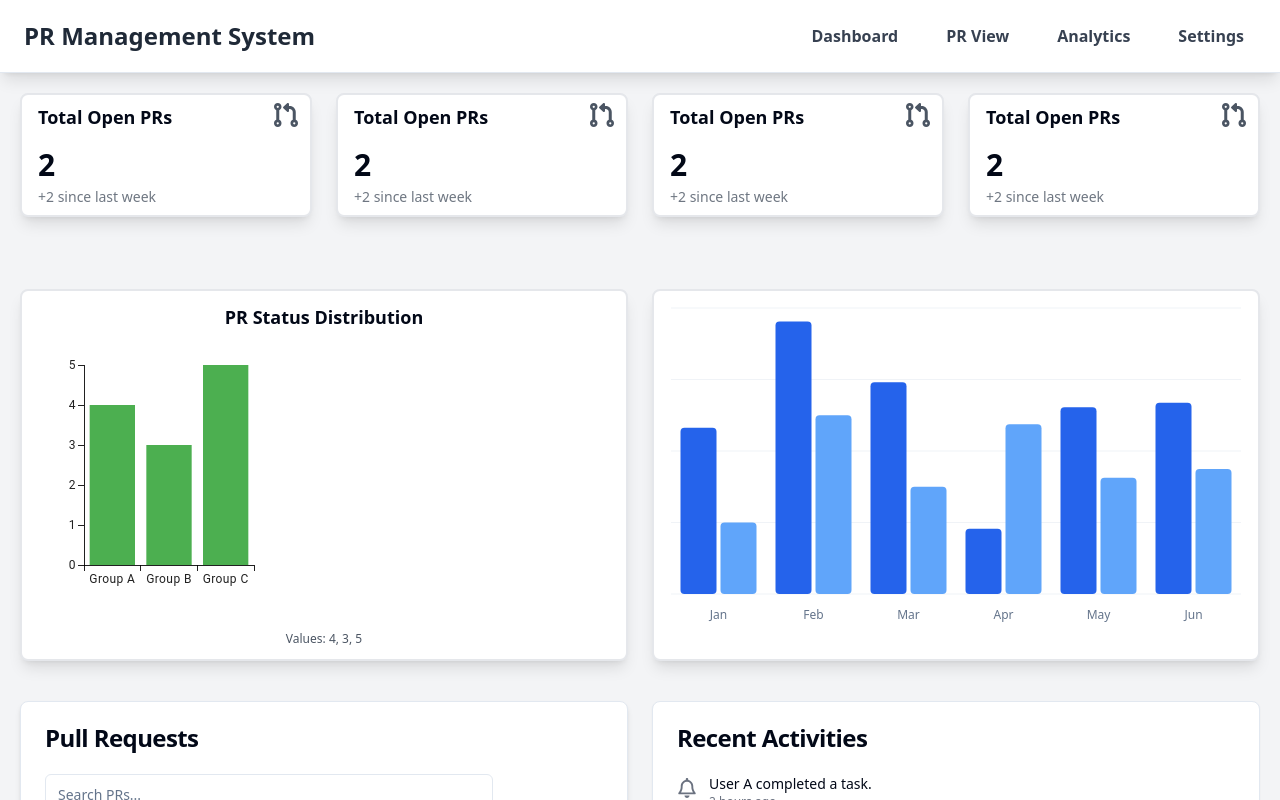
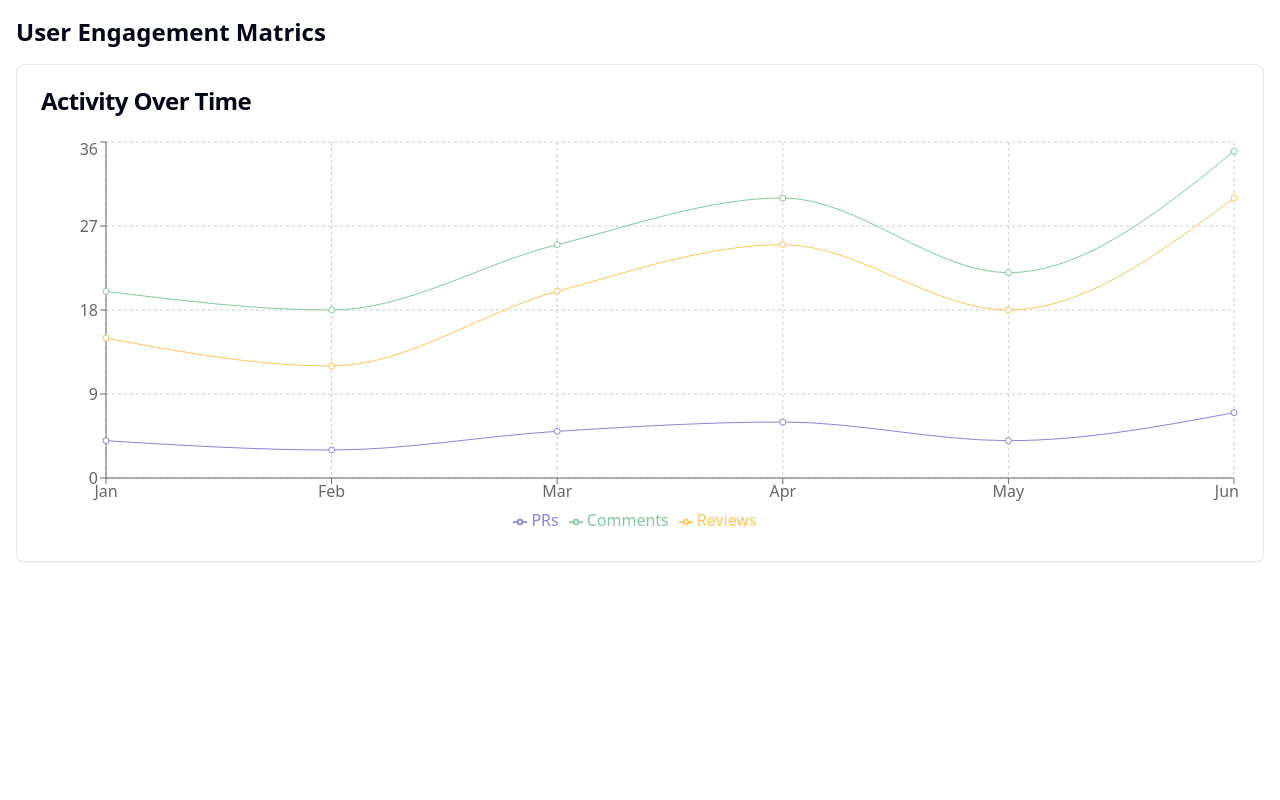
Before and after one commit to gitsurajkr/PR-Review-system, a React (Vite) app in the folder frontend/: page / in a window 1280 px wide. Shown: the top 800 px of the page. Built offline with nearby package versions, Linux system fonts and the light colour scheme.

Commit message:
added analytics page

```diff
--- a/frontend/src/App.jsx
+++ b/frontend/src/App.jsx
@@ -12,7 +12,7 @@ function App() {
       {/* <LoginCard /> */}
       {/* <GithubLogin /> */}
       {/* <WebhookCard /> */}
-      <Dashboard />
+      {/* <Dashboard /> */}
       {/* <PRCard /> */}
       {/* <Header /> */}
       {/* <PRStatusDistributionGraph /> */}
@@ -20,7 +20,7 @@ function App() {
       {/* <PRInfo /> */}
       {/* <RecentActivities /> */}
       {/* <PRsView /> */}
-      {/* <Analytics /> */}
+      <Analytics />
     </>
   )
 }
--- a/frontend/src/Page/Analytics/Analytics.jsx
+++ b/frontend/src/Page/Analytics/Analytics.jsx
@@ -1,9 +1,40 @@
 import React from "react";
+import { ResponsiveContainer, LineChart, Line,  XAxis, YAxis, CartesianGrid, Tooltip, Legend } from 'recharts'
+import { Card, CardContent, CardHeader, CardTitle } from "@/components/ui/card"
+
+
+const mockEngagementData = [
+    { name: 'Jan', PRs: 4, Comments: 20, Reviews: 15 },
+    { name: 'Feb', PRs: 3, Comments: 18, Reviews: 12 },
+    { name: 'Mar', PRs: 5, Comments: 25, Reviews: 20 },
+    { name: 'Apr', PRs: 6, Comments: 30, Reviews: 25 },
+    { name: 'May', PRs: 4, Comments: 22, Reviews: 18 },
+    { name: 'Jun', PRs: 7, Comments: 35, Reviews: 30 },
+  ]
 
 const Analytics = () => {
     return (
-        <div>
-
+        <div className="space-y-4 p-4 ">
+            <h1 className="text-2xl font-bold">User Engagement Matrics</h1>
+            <Card>
+                <CardHeader>
+                    <CardTitle>Activity Over Time</CardTitle>
+                </CardHeader>
+                <CardContent>
+                    <ResponsiveContainer width="100%" height={400}>
+                        <LineChart data={mockEngagementData}>
+                            <CartesianGrid strokeDasharray="3 3" />
+                            <XAxis dataKey="name" />
+                            <YAxis />
+                            <Tooltip />
+                            <Legend />
+                            <Line type="monotone" dataKey="PRs" stroke="#8884d8" />
+                            <Line type="monotone" dataKey="Comments" stroke="#82ca9d" />
+                            <Line type="monotone" dataKey="Reviews" stroke="#ffc658" />
+                        </LineChart>
+                    </ResponsiveContainer>
+                </CardContent>
+            </Card>
         </div>
     );
 }
```
